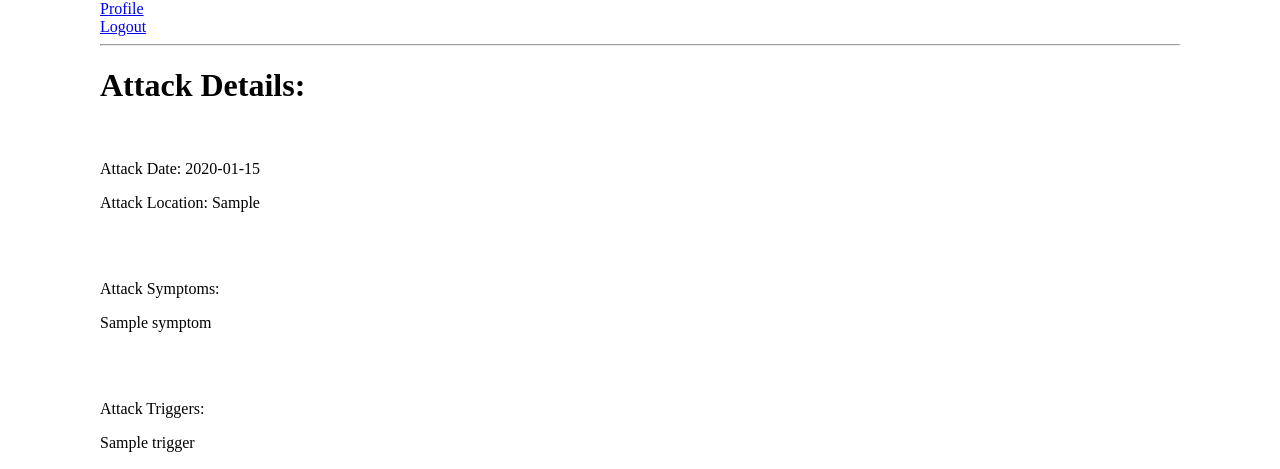
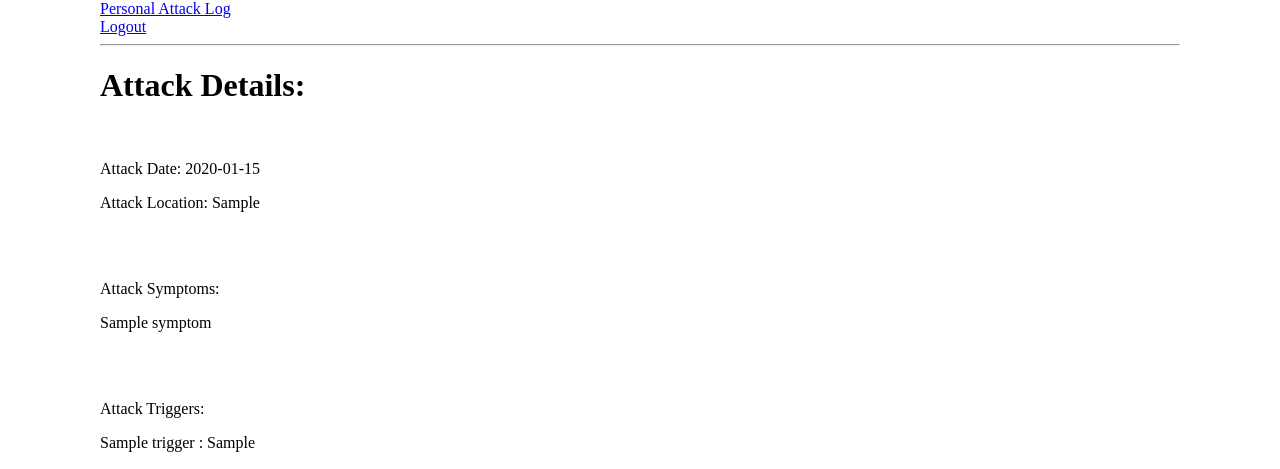
Before and after one commit to kcart/Every-Breath-of-the-Way, a Flask app: page /info/1 in a window 1280 px wide. Shown: the part 373-842 px from the top of the page. Run offline with Flask 2, Linux system fonts and the light colour scheme; a user stored in the database is signed in; tables that the repository leaves empty hold one stand-in row (values such as "Sample post"); some libraries are stand-ins or nearby versions.

Commit message:
committing before starting for the day

```diff
--- a/server.py
+++ b/server.py
@@ -2,7 +2,7 @@
 
 from jinja2 import StrictUndefined
 
-from flask import Flask, render_template, request, flash, redirect, session
+from flask import Flask, render_template, request, flash, redirect, session, url_for
 from flask_debugtoolbar import DebugToolbarExtension
 
 from model import connect_to_db, db, User, Attack, AttackSymptom, Symptom, AttackTrigger, PossibleTrigger
@@ -91,7 +91,7 @@ def attack_form():
 
 @app.route("/attack", methods=['POST'])
 def attack_process():
-	"""Process the User's attack."""
+	"""Process the User's new attack."""
 
 	attack_date = request.form["date"]
 	attack_location = request.form["location"]
@@ -115,15 +115,15 @@ def attack_process():
 
 	for symptom in symptoms:
 		symptom_id = int(symptom)
-		new_attack_symptom = AttackSymptom(attack_id=attack_id, symptom_id=symptom_id)
-		db.session.add(new_attack_symptom)
+		attack_symptom = AttackSymptom(attack_id=attack_id, symptom_id=symptom_id)
+		db.session.add(attack_symptom)
 
 	triggers = request.form.getlist("trigger")
 
 	for trigger in triggers:
 		possible_trigger_id = int(trigger)
-		new_attack_trigger = AttackTrigger(attack_id=attack_id, possible_trigger_id=possible_trigger_id)
-		db.session.add(new_attack_trigger)
+		attack_trigger = AttackTrigger(attack_id=attack_id, possible_trigger_id=possible_trigger_id)
+		db.session.add(attack_trigger)
 
 	db.session.commit()
 
--- a/templates/attack_detail.html
+++ b/templates/attack_detail.html
@@ -15,12 +15,12 @@
 	<br>
 	<p> Attack Triggers: </p>
 	{% for a in attack.possible_trigger %}
-	<p> {{a.possible_trigger_name}} </p>
-	<p> {{a.possible_trigger_type}}
+	<p> {{a.possible_trigger_name}} : {{a.possible_trigger_type}} </p>
 	{% endfor %}
 <br>
 <img src="https://encrypted-tbn0.gstatic.com/images?q=tbn:ANd9GcTr_i4rhhQRcTrwJSgFu15xIlDXOatYbcbVjLtv3z7lMw8Obw-gsw">
 
+<!-- fix this button -->
 <form action="/user/<int:user_id>" method="GET">
     	<input type="submit" value="Go Back">
 </form>
--- a/templates/base.html
+++ b/templates/base.html
@@ -83,10 +83,11 @@ window.onload = loadScript;
 	</head>
 
 	<body>
+    <link rel="shortcut icon" href="{{ url_for('static', filename='favicon.ico') }}">
 			<div>
 
 					{% if "user_id" in session %}
-						<a href="/user/{{ session['user_id'] }}">Profile</a>
+						<a href="/user/{{ session['user_id'] }}">Personal Attack Log</a>
             <br>
 						<a href="/logout">Logout</a>
 					{% else %}
--- a/templates/user_detail.html
+++ b/templates/user_detail.html
@@ -1,7 +1,7 @@
 {% extends 'base.html' %}
 {% block fullpage %}
 
-<h1> Profile </h1>
+<h1> {{user.first_name}}'s Log </h1>
 
 <img src="https://placekitten.com/g/200/300">
 
```
Also changed, not shown: breathe.db, 1 other file.
